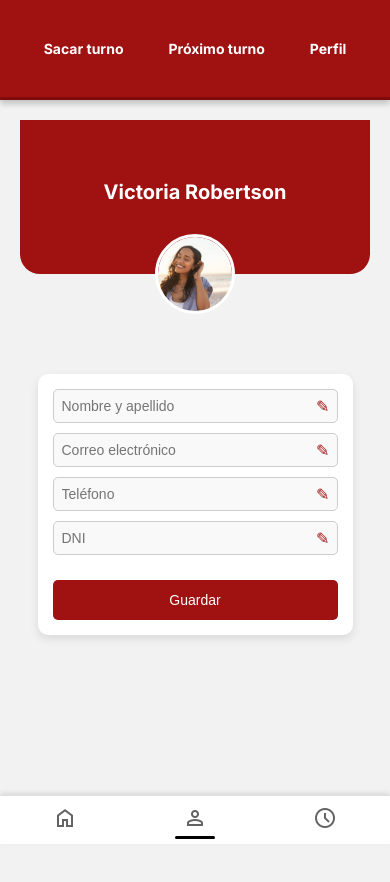
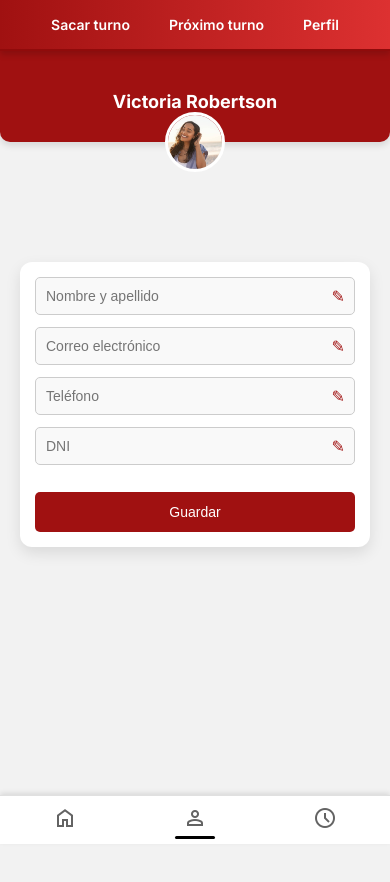
Before and after one commit to AgustinaPotasman/PF_FrontNext, a Next.js app in the folder pf/: page /Perfil in a window 390 px wide. Shown: the top 882 px of the page. Built offline with nearby package versions, Linux system fonts and the light colour scheme.

Commit message:
actualizado

```diff
--- a/pf/app/Perfil/page.module.css
+++ b/pf/app/Perfil/page.module.css
@@ -6,7 +6,8 @@
     justify-content: flex-start;
     min-height: 100vh;
     background-color: #f2f2f2;
-    padding: 20px;
+    padding: 0;
+    margin: 0;
 }
 
 /* Estilos para el encabezado */
@@ -15,47 +16,56 @@
     flex-direction: column;
     align-items: center;
     background-color: #A01111;
-    padding: 40px 10px 100px; /* Aumenta el padding para agrandar el fondo rojo */
+    padding: 15px 10px 40px; /* Reduce el padding para un fondo más sutil */
     width: 100%;
     text-align: center;
-    border-bottom-left-radius: 30px;
-    border-bottom-right-radius: 30px;
+    border-bottom-left-radius: 15px; /* Reduce el border-radius para bordes más sutiles */
+    border-bottom-right-radius: 15px; /* Reduce el border-radius para bordes más sutiles */
     position: relative;
+    box-shadow: 0 4px 6px rgba(0, 0, 0, 0.1); /* Ajusta la sombra para que sea más sutil */
+    margin: 0; /* Asegura que el header toque el borde superior */
 }
 
 .header img {
-    width: 100px;
-    height: 100px;
+    width: 80px; /* Reduce el tamaño de la imagen */
+    height: 80px; /* Reduce el tamaño de la imagen */
     border-radius: 50%;
     object-fit: cover;
     border: 3px solid #ffffff;
     position: absolute;
-    bottom: -50px;
+    bottom: -40px; /* Ajusta la posición de la imagen */
+    transition: transform 0.3s ease, box-shadow 0.3s ease;
+}
+
+.header img:hover {
+    transform: scale(1.05);
+    box-shadow: 0 4px 12px rgba(0, 0, 0, 0.2);
 }
 
 .header h2 {
     color: #ffffff;
-    margin: 40px 0 0; /* Reduce el margen superior para subir el título */
-    font-size: 24px;
+    margin: 50px 0 0; /* Ajusta el margen superior para que el título esté más cerca del fondo rojo */
+    font-size: 22px; /* Ajusta el tamaño de fuente para que el título sea más pequeño */
+    font-weight: 700;
 }
 
 /* Estilos específicos para pantallas móviles */
 @media (max-width: 768px) {
     .header {
-        padding: 30px 30px 70px; /* Ajusta el padding para pantallas móviles */
-        border-bottom-left-radius: 20px;
-        border-bottom-right-radius: 20px;
+        padding: 10px 10px 30px; /* Ajusta el padding para pantallas móviles */
+        border-bottom-left-radius: 10px;
+        border-bottom-right-radius: 10px;
     }
 
     .header img {
-        width: 80px;
-        height: 80px;
-        bottom: -40px;
+        width: 60px;
+        height: 60px;
+        bottom: -30px;
     }
 
     .header h2 {
-        font-size: 20px;
-        margin: 30px 0 0; /* Reduce aún más el margen superior para móviles */
+        font-size: 18px;
+        margin: 30px 0 0;
     }
 
     .form {
@@ -64,29 +74,4 @@
         margin-top: 100px;
         padding: 15px;
     }
-
-    .inputContainer {
-        padding: 8px;
-    }
-
-    .input {
-        font-size: 14px;
-    }
-
-    .editIcon {
-        font-size: 16px;
-        right: 8px;
-    }
-
-    .button {
-        padding: 12px;
-        font-size: 14px;
-        margin-top: 15px;
-    }
-
-    .footer {
-        flex-direction: row;
-        padding: 5px 0;
-        margin-top: 15px;
-    }
 }
--- a/pf/app/components/Form/form.module.css
+++ b/pf/app/components/Form/form.module.css
@@ -1,20 +1,20 @@
 .form {
   width: 100%;
-  max-width: 400px;
-  padding: 20px;
+  max-width: 450px;
+  padding: 25px;
   background-color: #ffffff;
-  box-shadow: 0 4px 10px rgba(0, 0, 0, 0.1);
-  border-radius: 10px;
-  margin-top: 150px;
+  box-shadow: 0 6px 15px rgba(0, 0, 0, 0.1);
+  border-radius: 12px;
+  margin-top: 160px;
   display: flex;
   flex-direction: column;
-  gap: 15px;
+  gap: 20px;
   transition: all 0.3s ease;
 }
 
 .form:hover {
-  transform: translateY(-5px);
-  box-shadow: 0 8px 20px rgba(0, 0, 0, 0.2);
+  transform: translateY(-3px);
+  box-shadow: 0 10px 20px rgba(0, 0, 0, 0.15);
 }
 
 .formGroup {
@@ -26,7 +26,7 @@
   align-items: center;
   border: 1px solid #cccccc;
   border-radius: 5px;
-  padding: 10px;
+  padding: 12px;
   background-color: #f9f9f9;
   transition: all 0.3s ease;
 }
@@ -34,6 +34,7 @@
 .inputContainer:focus-within {
   border-color: #A01111;
   background-color: #ffffff;
+  box-shadow: 0 0 5px rgba(160, 17, 17, 0.3); /* Sombra sutil al enfocar */
 }
 
 .input {
@@ -47,7 +48,7 @@
 
 .editIcon {
   position: absolute;
-  right: 10px;
+  right: 12px;
   top: 50%;
   transform: translateY(-50%);
   cursor: pointer;
@@ -70,6 +71,7 @@
 
 .button:hover {
   background-color: #b71c1c;
+  box-shadow: 0 4px 8px rgba(0, 0, 0, 0.1); /* Añade sombra al botón en hover */
 }
 
 /* Estilos específicos para pantallas móviles */
@@ -77,13 +79,13 @@
   .form {
       width: 90%;
       max-width: 350px;
-      margin-top: 100px;
+      margin-top: 120px;
       padding: 15px;
-      gap: 10px;
+      gap: 12px;
   }
 
   .inputContainer {
-      padding: 8px;
+      padding: 10px;
   }
 
   .input {
@@ -92,7 +94,7 @@
 
   .editIcon {
       font-size: 16px;
-      right: 8px;
+      right: 10px;
   }
 
   .button {
--- a/pf/app/components/ModalMedico/ModalMedico.module.css
+++ b/pf/app/components/ModalMedico/ModalMedico.module.css
@@ -1,4 +1,3 @@
-/* Componentes/ModalMedico.module.css */
 .modalOverlay {
   position: fixed;
   top: 0;
@@ -9,7 +8,7 @@
   display: flex;
   justify-content: center;
   align-items: center;
-    z-index: 1000; /* Asegúrate de que el modal está sobre otros elementos */
+  z-index: 1000; /* Asegúrate de que el modal esté en un nivel superior */
 }
 
 .modalContent {
@@ -18,20 +17,24 @@
   border-radius: 8px;
   text-align: center;
   width: 300px;
+  box-shadow: 0 4px 8px rgba(0, 0, 0, 0.2);
 }
 
 .buttonContainer {
   margin-top: 20px;
+  display: flex;
+  justify-content: space-around;
 }
 
 .button {
-    margin: 0 10px;
+  margin: 0 5px;
   padding: 10px 20px;
   border: none;
-    border-radius: 4px;
+  border-radius: 5px;
   background-color: #007bff;
   color: white;
   cursor: pointer;
+  transition: background-color 0.3s ease;
 }
 
 .button:hover {
--- a/pf/app/globals.css
+++ b/pf/app/globals.css
@@ -1,7 +1,13 @@
-/* En tu archivo globals.css o en el CSS global de tu proyecto */
+/* Archivo globals.css */
 body {
   margin: 0;
   padding: 0;
+  font-family: -apple-system, BlinkMacSystemFont, 'Segoe UI', Roboto, 'Helvetica Neue', Arial, sans-serif; /* Define una fuente por defecto */
+  background-color: #f2f2f2; /* Fondo de la página */
+}
+
+html, body {
+  height: 100%; /* Asegura que el cuerpo ocupe toda la altura de la ventana */
 }
 
 * {
--- a/pf/app/layout.module.css
+++ b/pf/app/layout.module.css
@@ -1,83 +1,81 @@
 /* Barra de navegación */
 .nav {
-  background-color: #A01111; /* Color de fondo */
-  padding: 30px 20px; /* Ajusta el espaciado interno para una barra más alta y evita el desbordamiento horizontal */
-  display: flex; /* Disposición en fila */
-  justify-content: center; /* Centra horizontalmente los elementos */
-  align-items: center; /* Centra verticalmente los elementos */
-  border-bottom: 3px solid #800b0b; /* Línea inferior para mayor definición */
-  box-shadow: 0 4px 6px rgba(0, 0, 0, 0.2); /* Sombra para profundidad, más sutil */
-  position: sticky; /* Mantiene la barra fija al hacer scroll */
-  top: 0; /* Alinea la barra al borde superior */
-  z-index: 1000; /* Asegura que la barra esté por encima de otros elementos */
-  width: 100%; /* Asegura que la barra ocupe el ancho completo */
-  overflow: hidden; /* Evita el desplazamiento horizontal y el desbordamiento */
+  background: linear-gradient(90deg, #a01111, #dd3131); /* Fondo degradado */
+  padding: 20px 20px; /* Espaciado interno */
+  display: flex;
+  justify-content: center;
+  align-items: center;
+  border-bottom: 2px solid #900b0b; /* Línea inferior más delgada */
+  box-shadow: 0 4px 6px rgba(0, 0, 0, 0.15); /* Sombra más sutil */
+  position: sticky;
+  top: 0;
+  z-index: 1000;
+  width: 100%;
+  overflow: hidden;
+  transition: background-color 0.3s ease; /* Transición para el fondo */
 }
 
 /* Contenedor de enlaces de navegación */
 .nav-links {
-  display: flex; /* Disposición en fila */
-  gap: 20px; /* Espaciado entre enlaces */
-  white-space: nowrap; /* Evita que los enlaces se envuelvan en la siguiente línea */
-  padding: 0; /* Elimina el padding por defecto */
-  margin: 0; /* Elimina el margen por defecto */
-  align-items: center; /* Alinea verticalmente los enlaces en el centro */
+  display: flex;
+  gap: 25px; /* Espaciado entre enlaces */
+  padding: 0;
+  margin: 0;
+  align-items: center;
 }
 
 /* Enlaces de navegación */
 .nav-link {
-  text-decoration: none; /* Elimina el subrayado */
-  color: white; /* Color del texto */
-  font-weight: 700; /* Negrita para mejor visibilidad */
-  font-size: 18px; /* Tamaño de fuente más grande */
-  padding: 14px 24px; /* Aumenta el padding para un área clicable más grande */
-  border-radius: 5px; /* Bordes redondeados para un toque moderno */
-  transition: all 0.3s ease; /* Transiciones suaves para todos los efectos */
-  margin: 0; /* Elimina el margen por defecto */
-  display: flex; /* Asegura que el padding interno sea uniforme */
-  align-items: center; /* Alinea el texto verticalmente en el centro */
+  text-decoration: none;
+  color: white;
+  font-weight: 600; /* Ligera reducción en el grosor de la fuente */
+  font-size: 17px;
+  padding: 10px 20px;
+  border-radius: 8px; /* Bordes más redondeados */
+  transition: all 0.3s ease;
+  display: flex;
+  align-items: center;
 }
 
 /* Efectos de hover y focus en los enlaces */
 .nav-link:hover,
 .nav-link:focus {
-  color: #F5F5F5; /* Color claro en el hover */
-  background-color: rgba(109, 25, 25, 0.3); /* Fondo sutil al pasar el ratón */
-  border-bottom: 3px solid #F5F5F5; /* Línea inferior blanca al pasar el ratón */
-  transform: translateY(-2px); /* Levanta ligeramente el enlace al pasar el ratón */
-  box-shadow: 0 3px 5px rgba(0, 0, 0, 0.15); /* Sombra más sutil al pasar el ratón */
+  color: #ffebee; /* Color de texto más claro */
+  background-color: rgba(255, 255, 255, 0.1); /* Fondo transparente en hover */
+  transform: translateY(-3px); /* Efecto de levitación mayor */
+  box-shadow: 0 5px 7px rgba(0, 0, 0, 0.1); /* Sombra más definida */
+  border-bottom: none; /* Elimina la línea inferior en el hover */
 }
 
 /* Estado activo de los enlaces (opcional) */
 .nav-link.active {
-  color: #F5F5F5; /* Color claro para el enlace activo */
-  background-color: rgba(175, 48, 48, 0.3); /* Fondo sutil para el enlace activo */
-  border-bottom: 3px solid #F5F5F5; /* Línea inferior blanca para el enlace activo */
+  color: #ffebee;
+  background-color: rgba(255, 255, 255, 0.15); /* Fondo más visible */
 }
 
 /* Media queries para pantallas pequeñas */
 @media (max-width: 768px) {
   .nav {
-    padding: 30px 15px; /* Ajusta el espaciado interno en pantallas pequeñas */
+    padding: 15px; /* Menos espaciado en pantallas pequeñas */
   }
 
   .nav-links {
-    gap: 15px; /* Espaciado entre enlaces en pantallas más pequeñas */
+    gap: 15px;
   }
 
   .nav-link {
-    font-size: 16px; /* Tamaño de fuente más pequeño en pantallas más pequeñas */
-    padding: 12px 18px; /* Ajusta el padding en pantallas más pequeñas */
+    font-size: 15px; /* Fuente más pequeña */
+    padding: 8px 16px;
   }
 }
 
 @media (max-width: 480px) {
   .nav {
-    padding: 30px 20px; /* Ajusta el espaciado interno en pantallas muy pequeñas */
+    padding: 10px; /* Espaciado interno reducido */
   }
 
   .nav-link {
-    font-size: 14px; /* Tamaño de fuente más pequeño para pantallas muy pequeñas */
-    padding: 10px 15px; /* Ajusta el padding en pantallas muy pequeñas */
+    font-size: 14px;
+    padding: 6px 12px;
   }
 }
```
Also changed, not shown: pf/app/PerfilMedico/page.js (+28 -0 lines), pf/app/PacienteAtendido/page.js (line endings or trailing spaces). Lines whose indentation alone changed are shown as unchanged.
